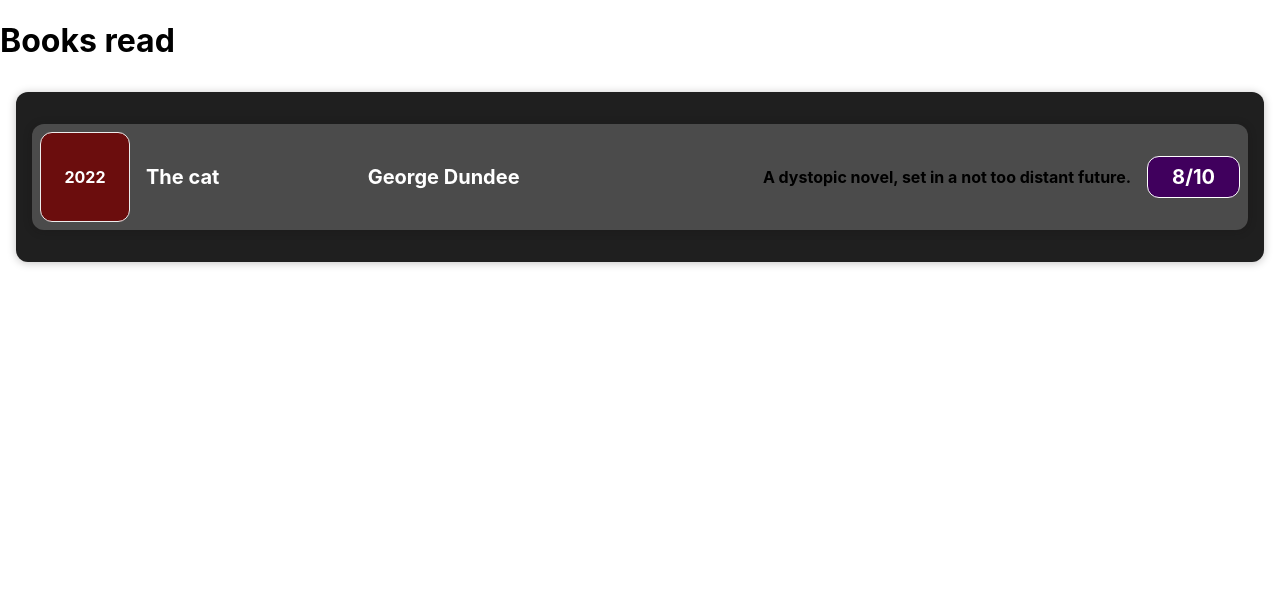
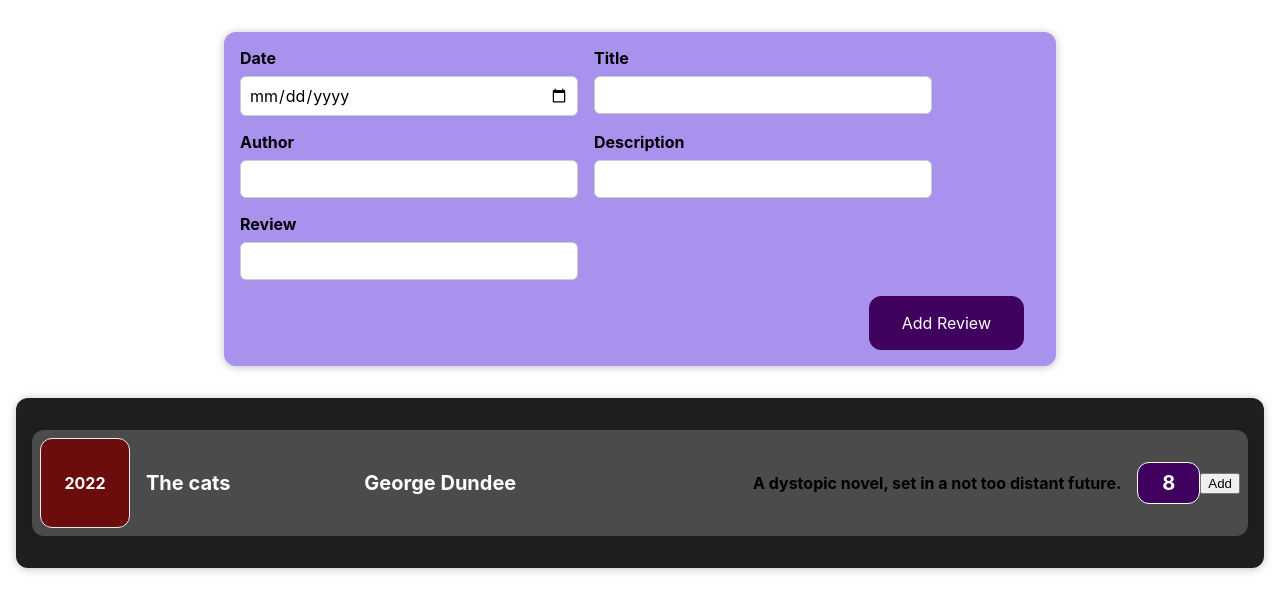
Before and after one commit to 11Larsson11/reactlist, a React (Create React App) app: page / in a window 1280 px wide. Shown: the top 612 px of the page. Built offline with nearby package versions, Linux system fonts and the light colour scheme.

Commit message:
Updated form

```diff
--- a/src/App.js
+++ b/src/App.js
@@ -1,3 +1,4 @@
+import NewReview from "./components/NewReview/NewReview";
 import Reviews from "./components/Reviews/Reviews";
 
 const App = () => {
@@ -5,18 +6,19 @@ const App = () => {
     {
       id: "e1",
       date: new Date(2022, 2, 21),
-      bookName: "The cat",
+      bookName: "The cats",
       author: "George Dundee",
       description: "A dystopic novel, set in a not too distant future.",
-      review: "8/10",
+      review: 8,
     },
     {
       id: "e2",
       date: new Date(2022, 1, 15),
       bookName: "Blame it on the sunshine",
       author: "Fran Getz",
-      description: "A fun, yet melodramatic book about an afternoon gone wrong.",
-      review: "3/10",
+      description:
+        "A fun, yet melodramatic book about an afternoon gone wrong.",
+      review: 3,
     },
     {
       id: "e3",
@@ -24,7 +26,7 @@ const App = () => {
       bookName: "Dreamcleaner",
       author: "Steven G Laird",
       description: "An in-depth book about dry cleaning.",
-      review: "1/10",
+      review: 1,
     },
     {
       id: "e4",
@@ -32,14 +34,14 @@ const App = () => {
       bookName: "World Wide Web",
       author: "Stone Roe",
       description: "A brief history of the internet.",
-      review: "8/10",
+      review: 8,
     },
   ];
 
   return (
     <div className="App">
-      <h1>Books read</h1>
-      <Reviews items={bookReviews}/>
+      <NewReview />
+      <Reviews items={bookReviews} />
     </div>
   );
 };
--- /dev/null
+++ b/src/components/NewReview/NewReview.css
@@ -0,0 +1,38 @@
+.new-review {
+    background-color: #a892ee;
+    padding: 1rem;
+    margin: 2rem auto;
+    width: 50rem;
+    max-width: 95%;
+    border-radius: 12px;
+    text-align: center;
+    box-shadow: 0 1px 8px rgba(0, 0, 0, 0.25);
+  }
+
+  .new-review button {
+    font: inherit;
+    cursor: pointer;
+    padding: 1rem 2rem;
+    border: 1px solid #40005d;
+    background-color: #40005d;
+    color: white;
+    border-radius: 12px;
+    margin-right: 1rem;
+  }
+
+  .new-review button:hover,
+  .new-review button:active {
+    background-color: #510674;
+    border-color: #510674;
+  }
+
+  .new-review button.alternative {
+    color: #220131;
+    border-color: transparent;
+    background-color: transparent;
+  }
+
+  .new-review button.alternative:hover,
+  .new-review button.alternative:active {
+    background-color: #ddb3f8;
+  }
--- /dev/null
+++ b/src/components/NewReview/NewReview.js
@@ -0,0 +1,12 @@
+import ReviewForm from "./ReviewForm";
+import "./NewReview.css";
+
+const NewReview = () => {
+  return (
+    <div className="new-review">
+      <ReviewForm/>
+    </div>
+  );
+};
+
+export default NewReview;
--- /dev/null
+++ b/src/components/NewReview/ReviewForm.css
@@ -0,0 +1,26 @@
+.new-review__controls {
+    display: flex;
+    flex-wrap: wrap;
+    gap: 1rem;
+    margin-bottom: 1rem;
+    text-align: left;
+  }
+
+  .new-review__control label {
+    font-weight: bold;
+    margin-bottom: 0.5rem;
+    display: block;
+  }
+
+  .new-review__control input {
+    font: inherit;
+    padding: 0.5rem;
+    border-radius: 6px;
+    border: 1px solid #ccc;
+    width: 20rem;
+    max-width: 100%;
+  }
+
+  .new-review__actions {
+    text-align: right;
+  }
--- /dev/null
+++ b/src/components/NewReview/ReviewForm.js
@@ -0,0 +1,37 @@
+import "./ReviewForm.css";
+
+const ReviewForm = () => {
+  return (
+    <form>
+      <div className="new-review__controls">
+      <div className="new-review__control">
+          <label>Date</label>
+          <input type="date" min="2019-01-01" max="2022-12-31" />
+        </div>
+
+        <div className="new-review__control">
+          <label>Title</label>
+          <input type="text" />
+        </div>
+        <div className="new-review__control">
+          <label>Author</label>
+          <input type="text" />
+        </div>
+        <div className="new-review__control">
+          <label>Description</label>
+          <input type="text" />
+        </div>
+        <div className="new-review__control">
+          <label>Review</label>
+          <input type="number" min="1" max="10" step="1" />
+        </div>
+      </div>
+      <div className="new-review__actions">
+        <button type="submit">Add Review</button>
+      </div>
+
+    </form>
+  );
+};
+
+export default ReviewForm;
--- a/src/components/Reviews/ListItem.js
+++ b/src/components/Reviews/ListItem.js
@@ -19,7 +19,9 @@ const ListItem = (props) => {
         <div className="list-item__review">
           <div>{props.review}</div>
         </div>
+
       </div>
+      <button>Add</button>
     </Card>
   );
 };
```
